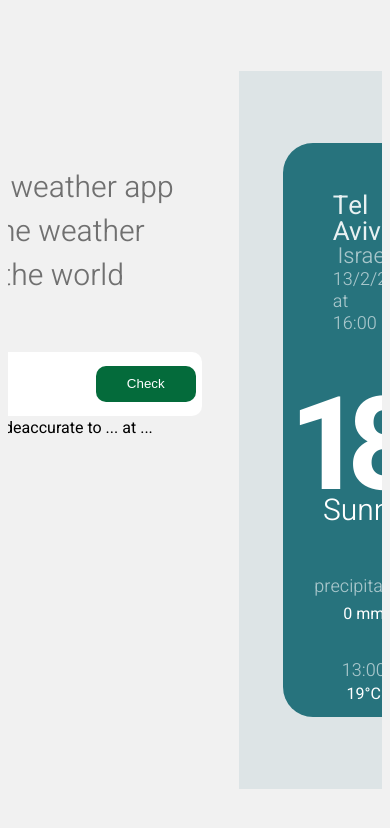
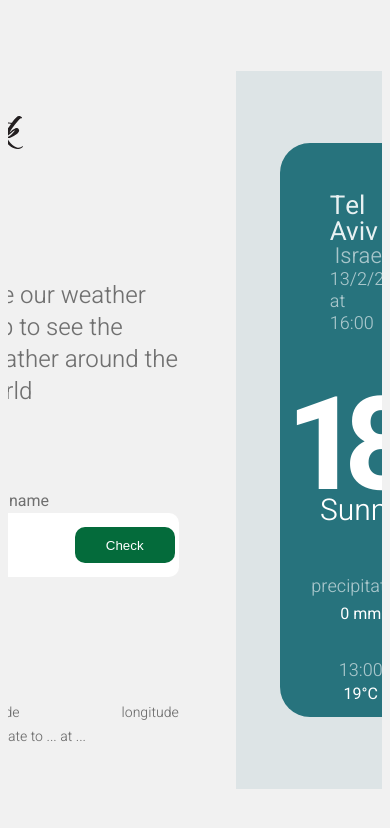
Before and after one commit to DanZemlyansky/fintekAssignment, a React (Vite) app in the folder fintek-weather-app/: page / in a window 390 px wide. Shown: the top 828 px of the page. Built offline with nearby package versions, Linux system fonts and the light colour scheme.

Commit message:
xd layout done

```diff
--- a/fintek-weather-app/src/components/containers/HeroContainer.tsx
+++ b/fintek-weather-app/src/components/containers/HeroContainer.tsx
@@ -1,17 +1,22 @@
 import CityInput from "../CityInput";
-import fintekLogo from '../../assets/logo.svg'
+import fintekLogo from "../../assets/logo.svg";
 import LatLong from "../hero/LatLong";
-import '../../styles/HeroContainer.css'
+import "../../styles/HeroContainer.css";
 
 //! pass function to cityInput and call the backend from there
-export default function HeroContainer(){
-
-    return(
-        <section id="heroContainer">
-            <img id="fintekImg" src={fintekLogo}  alt='fintek'></img>
-            <p id="heroText">Use our weather app to see the weather around the world</p>
-<CityInput/>
-<LatLong/>
-        </section>
-    )
+export default function HeroContainer() {
+  return (
+    <section id="heroContainer">
+      <div id="heroImgContainer">
+        <img id="fintekImg" src={fintekLogo} alt="fintek"></img>
+      </div>
+      <div className="heroMainContainer">
+          <p id="heroText">
+            Use our weather app to see the weather around the world
+          </p>
+          <CityInput />
+      </div>
+      <LatLong />
+    </section>
+  );
 }
--- a/fintek-weather-app/src/components/hero/LatLong.tsx
+++ b/fintek-weather-app/src/components/hero/LatLong.tsx
@@ -1,10 +1,14 @@
+import '../../styles/LatLong.css'
+
 export default function LatLong(){
 
 //call api on load to get current data
     return(
         <section id="latLongContainer">
-        <span className="latLong">latitude</span>
-        <span className="latLong">longitude</span>
+        <div id="latLongData">
+            <span className="latLong">latitude</span>
+            <span className="latLong">longitude</span>
+        </div>
         <span className="latLong">accurate to ... at ...</span>
         </section>
     )
--- a/fintek-weather-app/src/styles/HeroContainer.css
+++ b/fintek-weather-app/src/styles/HeroContainer.css
@@ -1,19 +1,52 @@
-@import url(../App.css);
+@import url('../App.css');
 
 #heroContainer {
+    box-sizing: border-box;
     width: 480px;
     height: 80vh;
     display: flex;
     flex-direction: column;
+    justify-content: space-between;
     background-color: var(--hero);
 }
 
+.heroMainContainer{
+padding-left: 49px;
+}
+
 #heroText {
+    margin: 0;
+    margin-bottom: 81px;
     width: 300px;
     font: 300 30px/44px "Heebo";
     color: var(--heroText);
 }
 
+#heroImgContainer{
+display: flex;
+}
+
 #fintekImg {
     width: 98px;
+    top: -20px;
+    left: -40px;
+    max-width: 100%;
 }
+
+
+
+
+@media (max-width: 480px) {
+    #heroContainer {
+        width: 100%;
+        padding: 20px;
+    }
+
+    #heroText {
+        width: 100%;
+        font-size: 24px;
+        line-height: 32px;
+    }
+
+
+}
--- /dev/null
+++ b/fintek-weather-app/src/styles/LatLong.css
@@ -0,0 +1,17 @@
+@import url('../App.css');
+
+#latLongContainer{
+    margin: 0;
+    padding-left: 49px;
+width: 205px;
+}
+
+#latLongData{
+    display: flex;
+    justify-content: space-between;
+}
+
+.latLong{
+color: var(--heroText);
+font: normal normal 300 14px/22px Heebo;
+}
```
